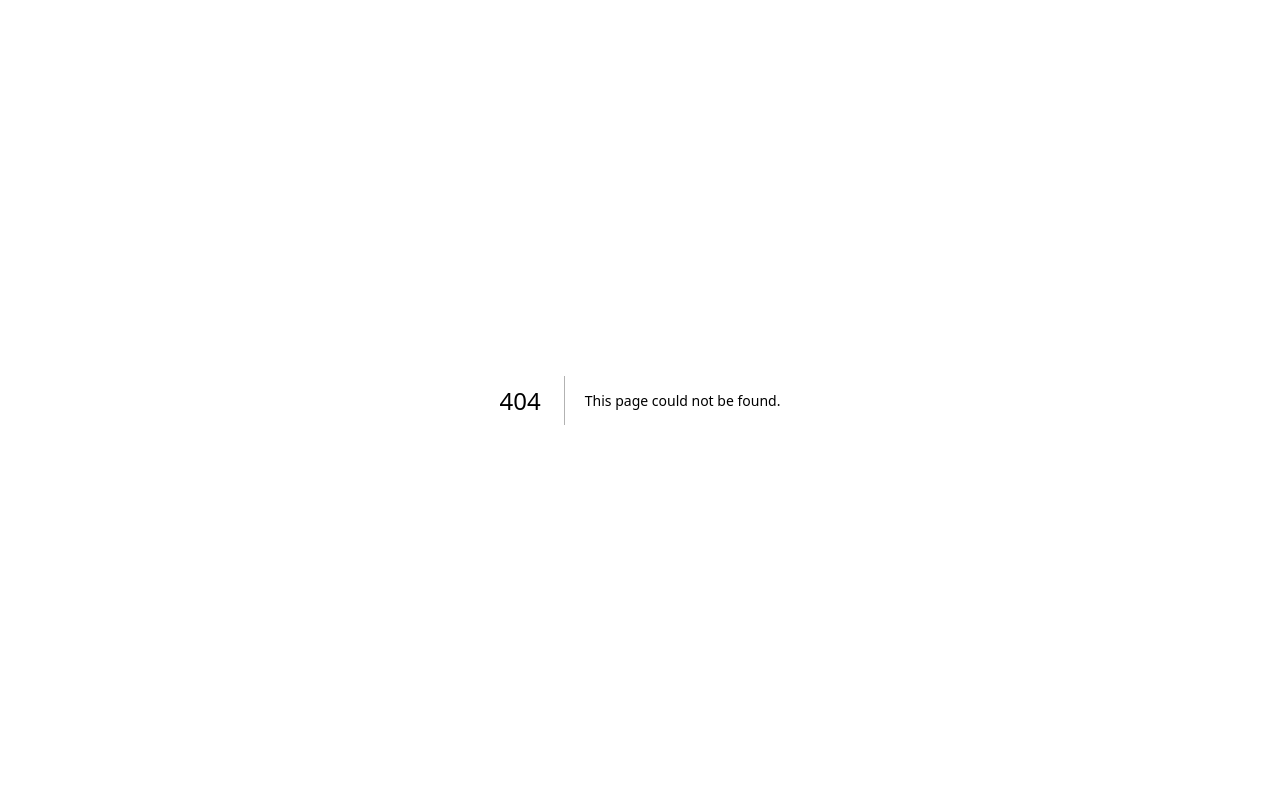
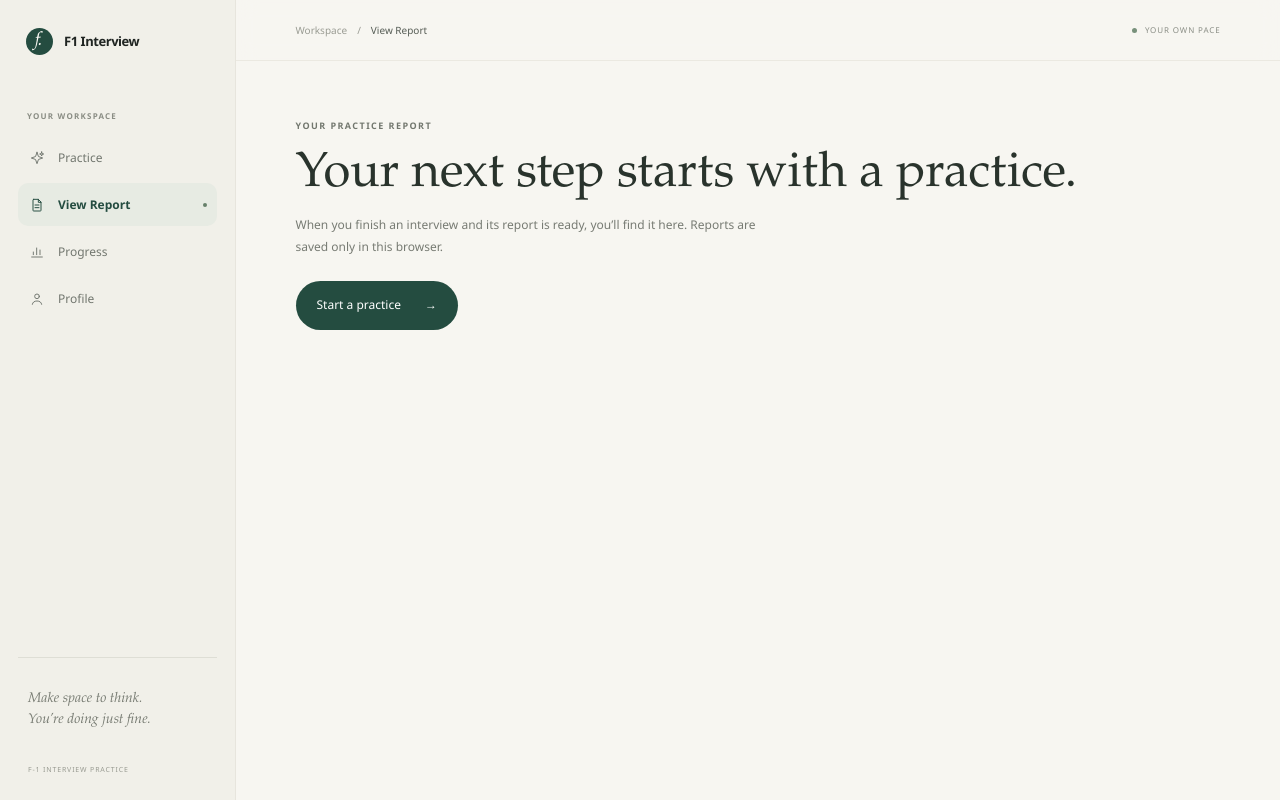
Before and after one commit to ahmedawan216/f1-interview, a Next.js app: page /app/report in a window 1280 px wide. Before the commit this address had no page. Built offline with nearby package versions, Linux system fonts and the light colour scheme.

Commit message:
Add latest report page

```diff
--- /dev/null
+++ b/app/app/report/page.tsx
@@ -0,0 +1,52 @@
+"use client";
+
+import Link from "next/link";
+import { useEffect, useState } from "react";
+import { loadSavedInterviews, type SavedInterview } from "@/lib/interview-storage";
+
+export default function LatestReportPage() {
+  const [latest, setLatest] = useState<SavedInterview | null>(null);
+  const [loaded, setLoaded] = useState(false);
+
+  useEffect(() => {
+    const reports = loadSavedInterviews().filter(
+      ({ session }) => session.status !== "in-progress" && session.report !== null,
+    );
+    setLatest(reports[0] ?? null);
+    setLoaded(true);
+  }, []);
+
+  if (!loaded) {
+    return <section className="page-wrap report-page" aria-busy="true"><p className="eyebrow">YOUR PRACTICE REPORT</p><h1>Finding your latest report…</h1></section>;
+  }
+
+  if (!latest) {
+    return (
+      <section className="page-wrap report-page">
+        <p className="eyebrow">YOUR PRACTICE REPORT</p>
+        <h1>Your next step starts with a practice.</h1>
+        <p className="page-intro">When you finish an interview and its report is ready, you’ll find it here. Reports are saved only in this browser.</p>
+        <Link className="button button-dark report-primary-action" href="/app/practice/setup">Start a practice <span aria-hidden="true">→</span></Link>
+      </section>
+    );
+  }
+
+  return (
+    <section className="page-wrap report-page">
+      <p className="eyebrow">MOST RECENT REPORT</p>
+      <h1>Your last practice,<br /><em className="marked">ready to revisit.</em></h1>
+      <p className="page-intro">Review the feedback from your latest completed practice session. Reports stay in this browser until you clear your practice data.</p>
+      <div className="recent-practice-list">
+        <Link className="recent-practice-item" href={`/app/practice/results/${encodeURIComponent(latest.session.id)}`}>
+          <span className="recent-practice-date">{new Intl.DateTimeFormat(undefined, { dateStyle: "medium" }).format(new Date(latest.session.startedAt))}</span>
+          <span className="recent-practice-copy">
+            <strong>{latest.session.candidateContext.university || "F-1 practice"}</strong>
+            <span>{latest.session.status === "completed" ? "Completed interview" : "Partial interview"} · {latest.session.turns.filter((turn) => turn.candidateAnswer?.trim()).length} answers</span>
+          </span>
+          <span className="recent-practice-link">Open report <span aria-hidden="true">→</span></span>
+        </Link>
+      </div>
+      <p className="report-privacy-note">This report is stored on this device and browser. It is educational practice feedback, not legal advice or a prediction of any visa decision.</p>
+    </section>
+  );
+}
```
